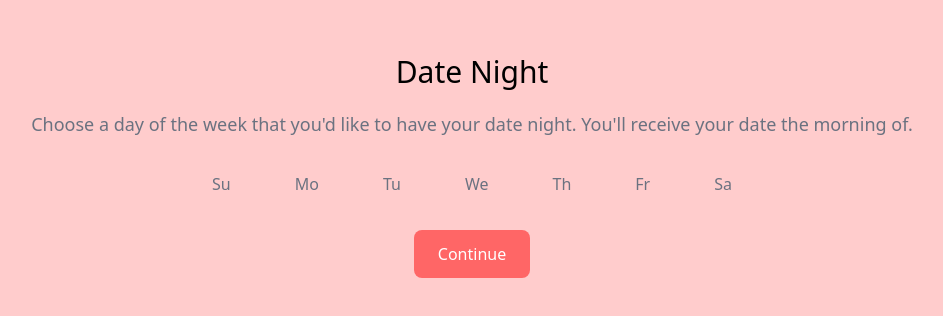
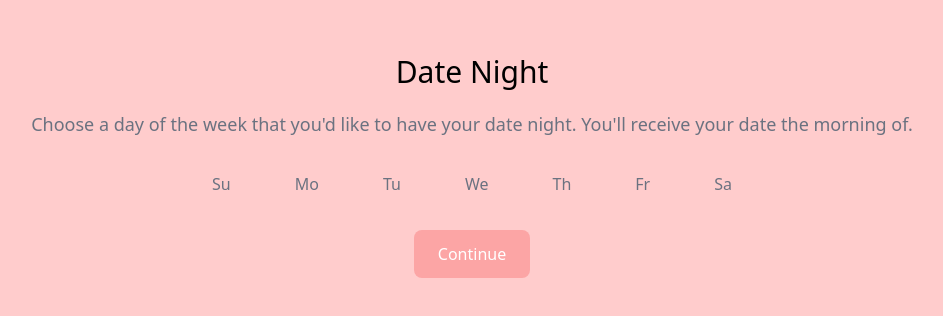
Before and after one commit to austinwright10/DateNightWeb, a Next.js app in the folder date-night/: page /onboarding/DateNightPage in a window 1280 px wide. Shown: the part 234-550 px from the top of the page, without its empty margins (168-1111 px from the left). Built offline with nearby package versions, Linux system fonts and the light colour scheme.

Commit message:
disabled selected day button

```diff
--- a/date-night/src/app/components/DateNightSelection.tsx
+++ b/date-night/src/app/components/DateNightSelection.tsx
@@ -57,7 +57,7 @@ export default function DateNightSelection() {
 
       <button
         className={`mt-5 py-3 px-6 rounded-lg text-white bg-buttonColor ${
-          selectedDay ? '' : 'cursor-not-allowed'
+          selectedDay ? ' bg-buttonColor' : 'bg-red-300 cursor-not-allowed'
         }`}
         onClick={handleContinue}
         disabled={!selectedDay}
```
